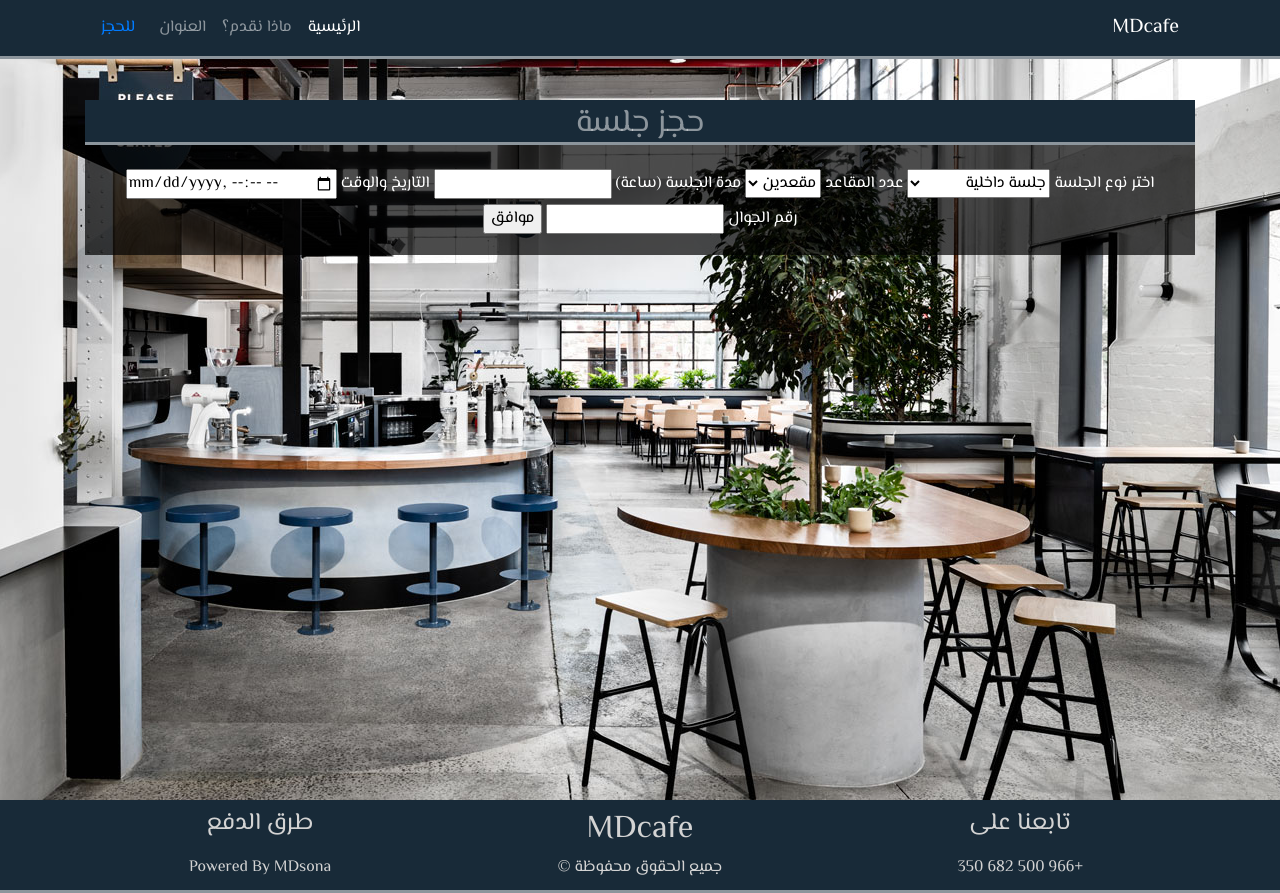
After one commit to MDsona/cafesite, a Django app: page /for_reservations in a window 1280 px wide. The commit adds this page. Run offline with Django 3.2, Linux system fonts and the light colour scheme; some libraries are stand-ins or nearby versions.

Commit message:
basic reservations

```diff
--- a/src/menu/static/menu/css/main.css
+++ b/src/menu/static/menu/css/main.css
@@ -7,7 +7,7 @@
         local('El Messiri'); */
 
 html {
-    direction: ;
+    direction: rtl;
 }
 
 body {
@@ -53,7 +53,7 @@ nav {
     padding-bottom: 35px */
 }
 
-.bg_img .main_menu, .bg_img .map_img_box {
+.bg_img .main_menu, .bg_img .map_img_box, .bg_img .for_reser_box {
     padding-top: 100px;
 }
 
@@ -84,7 +84,7 @@ footer {
 
 /* start menu box (open_menu.html, menu_type.html, menu_content.html) */
 
-.main_menu div h2, .map_img_box div h2 {
+.main_menu div h2, .map_img_box div h2, .for_reser_box div h2 {
     background-color: #182a38;
     color: rgba(255,255,255,.5);
     border-bottom: 3px solid rgba(255,255,255,.5);
--- a/src/menu/templates/menu/base.html
+++ b/src/menu/templates/menu/base.html
@@ -54,7 +54,7 @@
               </li>
             </ul>
             <div class="">
-                  <a class="nav-link" href="#">للحجز</a>
+                  <a class="nav-link" href="{% url 'for_reser_url' %}">للحجز</a>
             </div>
           </div>
       </div>
--- /dev/null
+++ b/src/menu/templates/menu/for_reser.html
@@ -0,0 +1,57 @@
+
+{% extends 'menu/base.html' %}    <!--a-->
+{% load static %}
+
+{% block content %}               <!--a-->
+
+<div class="for_reser_box text-center">         <!--a-->
+    <div class="filter">
+        <h2 class="pt-1">حجز جلسة <i class="fas fa-bookmark"></i></h2>
+        <div class="p-3">
+            <div class="row">
+                <div class="col-md">
+                    <!-- <form action="">
+                        <label for="in2">جلسة داخلية - مقعدين</label>
+                        <input type="checkbox" id="" name="in2" value="in2"><br>
+                        <label for="in3">جلسة داخلية - 3 مقاعد</label>
+                        <input type="checkbox" id="" name="in3" value="in3"><br>
+                        <label for="out2">جلسة خارجية - مقعدين</label>
+                        <input type="checkbox" id="" name="out2" value="out2"><br>
+                        <label for="privet2">جلسة خاصة مغلقة - مقعدين</label>
+                        <input type="checkbox" id="" name="privet2" value="privet2"><br>
+                        <input type="datetime-local">
+                        <input type="submit" value="موافق">
+                    </form> -->
+
+                    <label for="reser_type">اختر نوع الجلسة</label>
+                    <select id="reser_type">
+                        <option value="in">جلسة داخلية</option>
+                        <option value="out">جلسة خارجية</option>
+                        <option value="privet">جلسة خاصة مغلقة</option>
+                    </select>
+
+                    <label for="num_people">عدد المقاعد</label>
+                    <select id="num_people">
+                        <option value="2">مقعدين</option>
+                        <option value="3">3</option>
+                        <option value="5">5</option>
+                        <option value="10">10</option>
+                    </select>
+
+                    <label for="duration">مدة الجلسة (ساعة)</label>
+                    <input type="number" name="duration">
+
+                    <label for="time">التاريخ والوقت</label>
+                    <input type="datetime-local" name="time">
+
+                    <label for="phon_num">رقم الجوال</label>
+                    <input type="text" name="phon_num">
+
+                    <input type="submit" value="موافق">
+                </div>
+            </div>
+        </div>
+    </div>
+</div>
+
+{% endblock %}
--- a/src/menu/url.py
+++ b/src/menu/url.py
@@ -10,5 +10,6 @@ urlpatterns = [
     path('menu/<int:titleID>/', views.menu_type, name= 'm_type_url'),  # 7b
     path('menu/<int:titleID>/content/<int:typeID>/', views.menu_content, name= 'm_content_url'), # 10b
     path('map', views.open_map, name= 'open_map_url'),              # 11b
+    path('for_reservations', views.for_reservations, name= 'for_reser_url'),              # 14b
 
 ] + static(settings.MEDIA_URL, document_root=settings.MEDIA_ROOT)    # 13c
--- a/src/menu/views.py
+++ b/src/menu/views.py
@@ -76,3 +76,8 @@ def open_map(request):                                              # 11a
     }
 
     return render(request, 'menu/open_map.html', context)
+
+
+def for_reservations(request):                                          # 14a
+
+    return render(request, 'menu/for_reser.html')                       # 14a
```
